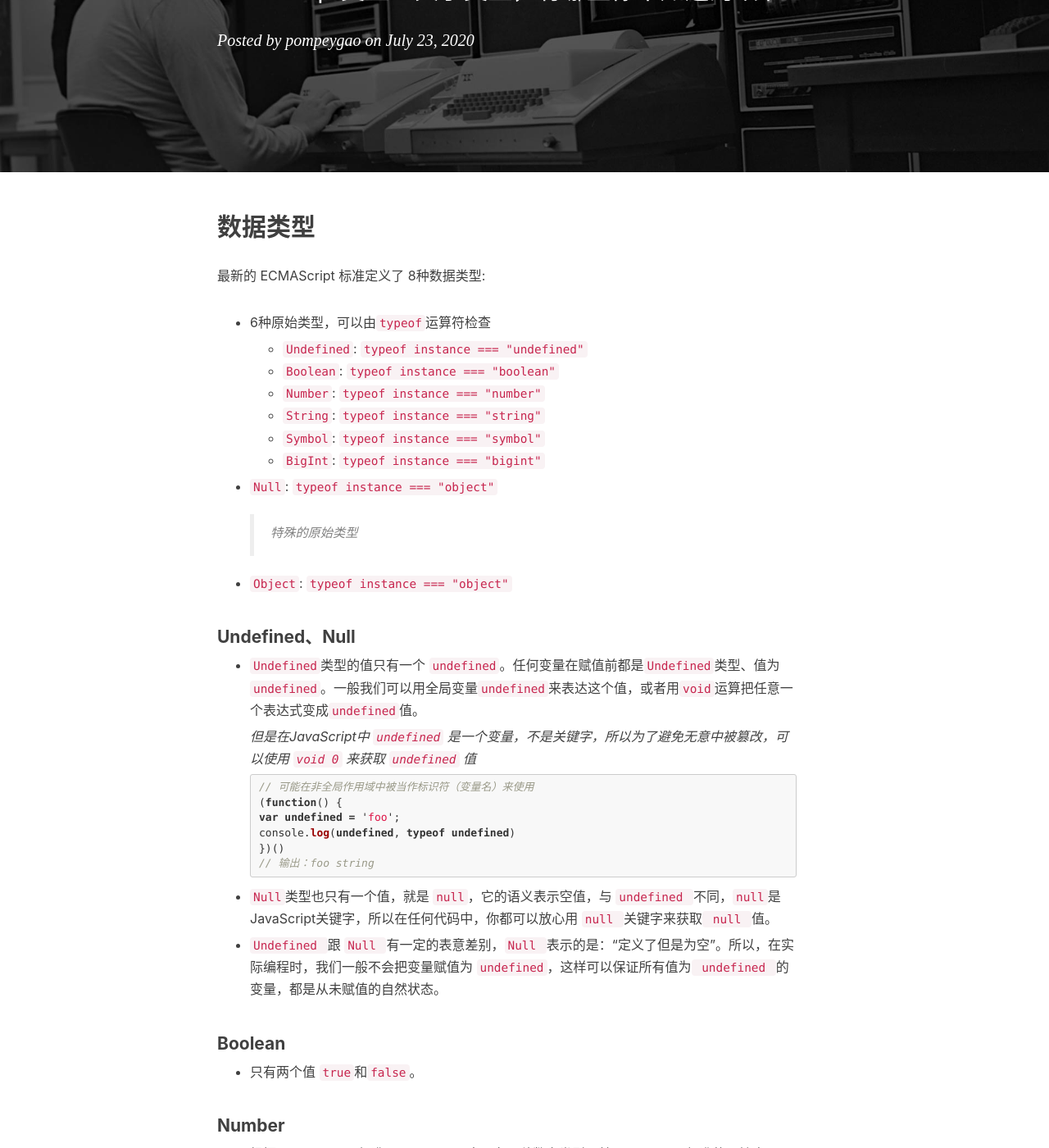
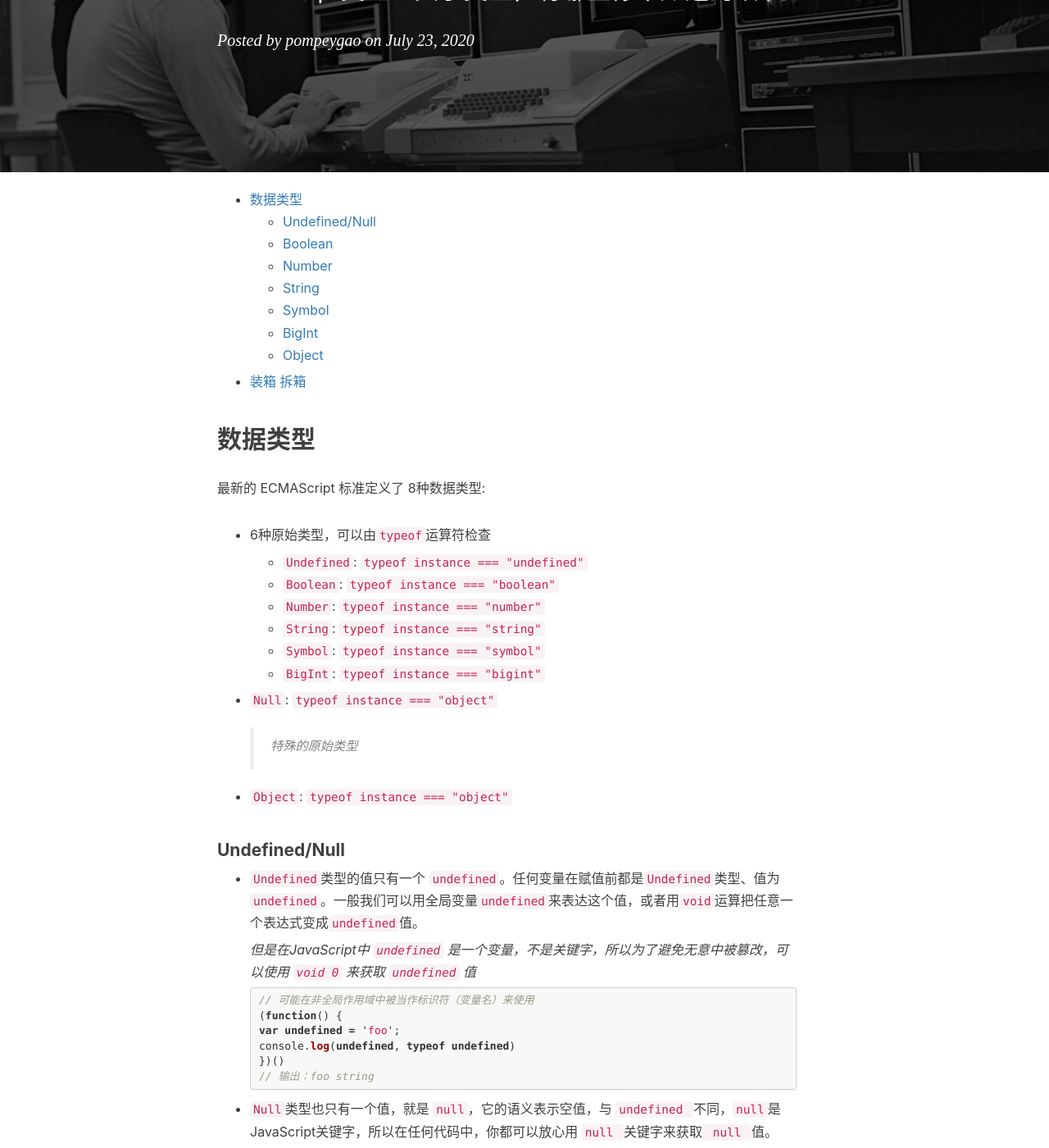
Before and after one commit to PompeyGao/pompeygao.github.io, a Jekyll site: the page built from _posts/2020-07-23-data-types-js.markdown, in a window 1280 px wide and 1400 px high, scrolled down 313 px. Shown: the whole window at 82% size. Built offline with Jekyll 4.4.1, drawn with Linux system fonts in a browser that asks for light colours; nearby versions of some CDN libraries; comment, search, counter and statistics services are not loaded.

Commit message:
add contents

````diff
--- a/_posts/2020-07-23-data-types-js.markdown
+++ b/_posts/2020-07-23-data-types-js.markdown
@@ -9,6 +9,16 @@ tags:
     - JavaScript
     - 数据类型
 ---
+
+- [数据类型](#数据类型)
+    - [Undefined/Null](#undefinednull)
+    - [Boolean](#boolean)
+    - [Number](#number)
+    - [String](#string)
+    - [Symbol](#symbol)
+    - [BigInt](#bigint)
+    - [Object](#object)
+- [装箱 拆箱](#装箱-拆箱)
 
 ## 数据类型
 
@@ -30,8 +40,7 @@ tags:
 - `Object`: `typeof instance === "object"`
 
 
-
-#### Undefined、Null
+#### Undefined/Null
 
 - `Undefined`类型的值只有一个 `undefined`。任何变量在赋值前都是`Undefined`类型、值为`undefined`。一般我们可以用全局变量`undefined`来表达这个值，或者用`void`运算把任意一个表达式变成`undefined`值。
 
@@ -50,9 +59,11 @@ tags:
 
 - `Undefined `跟 `Null `有一定的表意差别，`Null `表示的是：“定义了但是为空”。所以，在实际编程时，我们一般不会把变量赋值为 `undefined`，这样可以保证所有值为` undefined `的变量，都是从未赋值的自然状态。
 
+
 #### Boolean
 
 - 只有两个值 `true`和`false`。
+
 
 #### Number
 
@@ -93,6 +104,7 @@ tags:
      ```
 
   - 从上面的计算过程可以看出，0.1 和 0.2 在转换为二进制时就发生了一次精度丢失，而对于计算后的二进制又有一次精度丢失 。因此，得到的结果是不准确的。
+
 
 #### String
 
@@ -139,7 +151,7 @@ tags:
 
 
 
-#### 装箱 拆箱
+### 装箱 拆箱
 
 - 每一种基本类型 Number、String、Boolean、Symbol 在对象中都有对应的类
   - 所谓装箱转换，正是把基本类型转换为对应的对象，它是类型转换中一种相当重要的种类。
````
